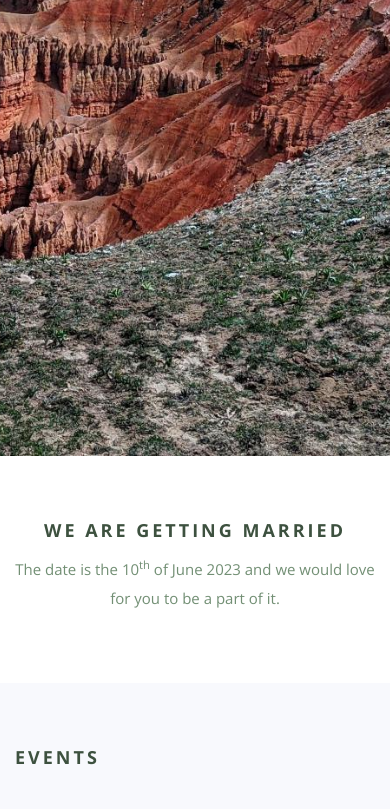
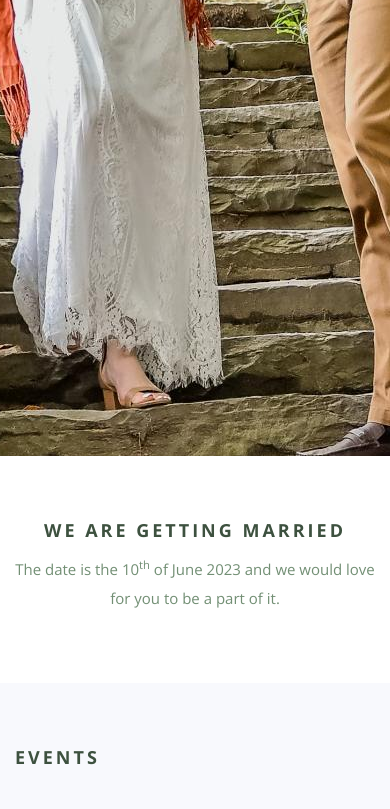
Before and after one commit to WeddingOrg/weddingorg.github.io, a website: page index.html in a window 390 px wide. Shown: the part 544-1353 px from the top of the page. Drawn offline with nearby package versions, Linux system fonts and the light colour scheme; some packages are replaced by stand-ins of ours; a script that the page names is missing; files whose address does not match are found by name.

Commit message:
Change photo based on screen size

```diff
--- a/sass/styles.scss
+++ b/sass/styles.scss
@@ -251,8 +251,13 @@ Navigation
 Hero
 ========================================================================== */
 .hero {
+  @media all and (min-width: 751px) {
+    background: url('../img/hero-min.jpg') center center;
+  }
+  @media all and (max-width: 750px) {
+    background: url('../img/hero-min-3.jpg') center center;
+  }
   min-height: 1000px;
-  background: url('../img/hero-min.jpg') center center;
   -webkit-background-size: cover;
   -moz-background-size: cover;
   -o-background-size: cover;
```
Also changed, not shown: css/styles.min.css.
